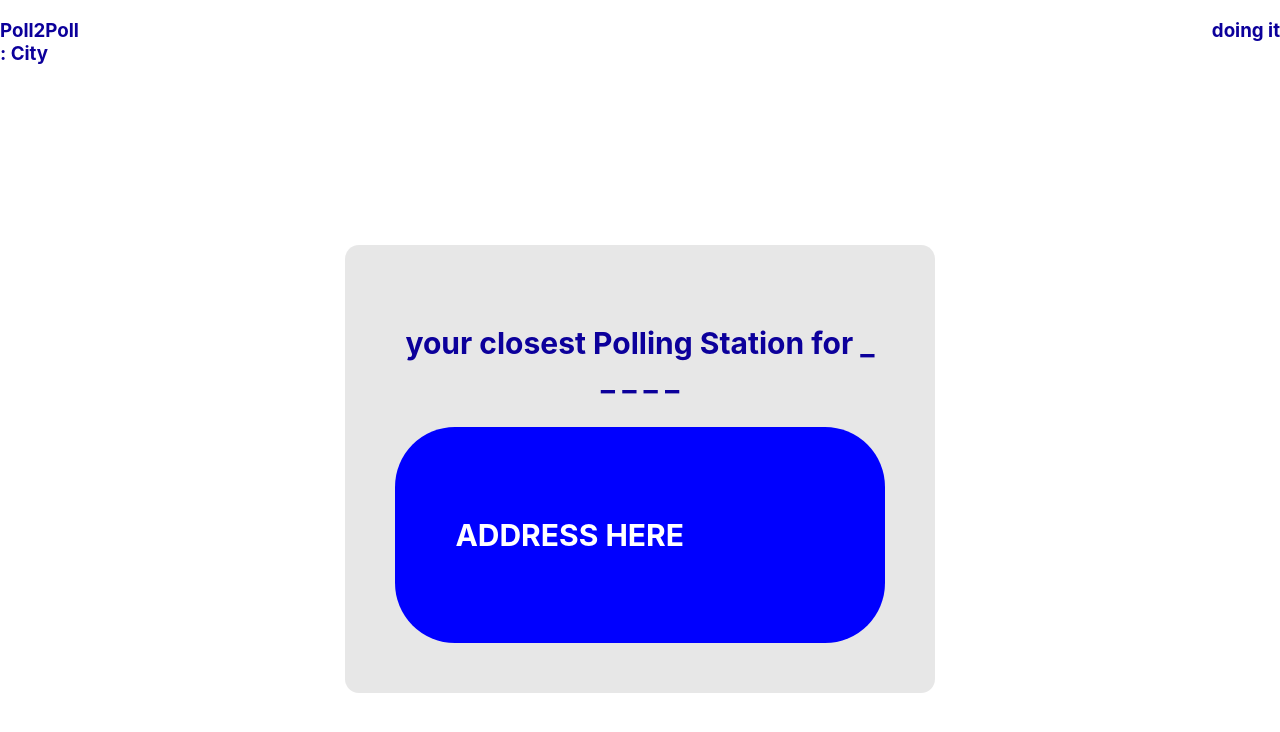
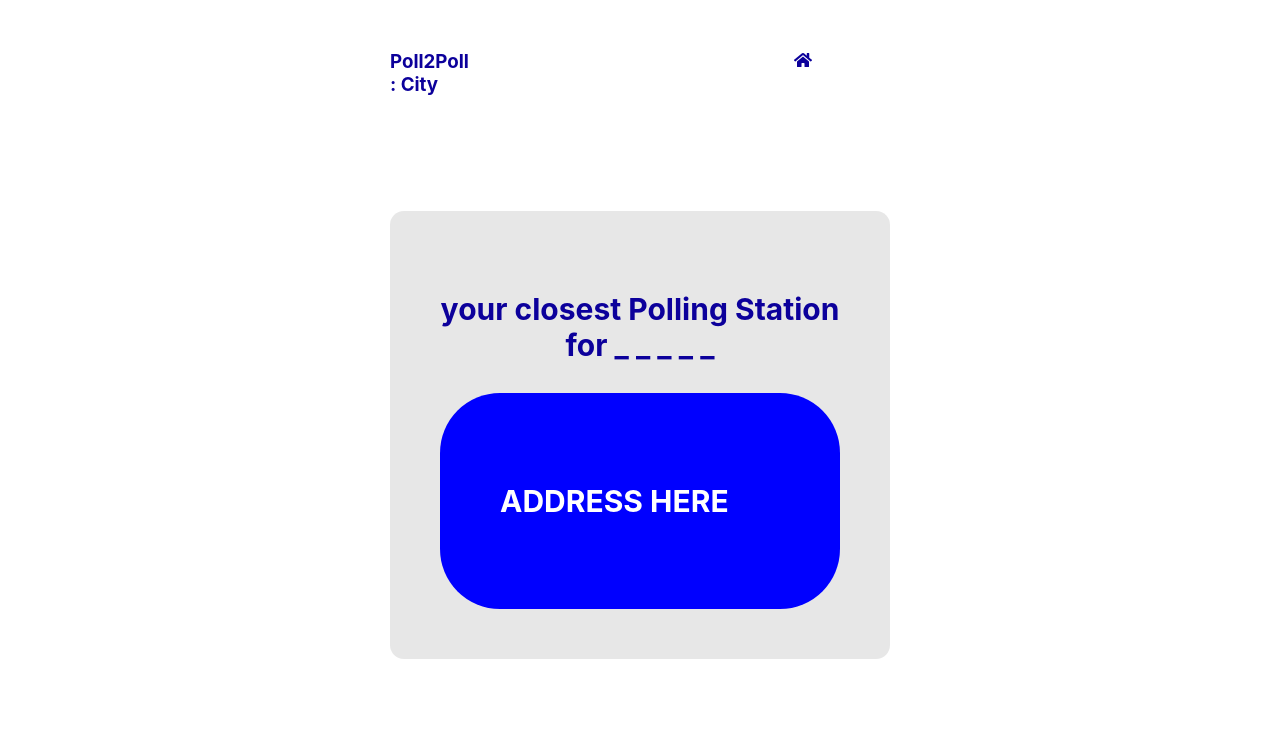
Before and after one commit to dejohn-lab/poll2poll, a Next.js app: page /listings in a window 1280 px wide. Shown: the top 732 px of the page. Built offline with nearby package versions, Linux system fonts and the light colour scheme.

Commit message:
newupdate3

```diff
--- a/pages/listings.js
+++ b/pages/listings.js
@@ -4,7 +4,7 @@ import Link from 'next/link'
 
 import styles from '../styles/Home.module.css'
 import { FontAwesomeIcon } from '@fortawesome/react-fontawesome'
-import { faSearchPlus } from '@fortawesome/free-solid-svg-icons'
+import { faHome } from '@fortawesome/free-solid-svg-icons'
 export default function Home() {
   return (
     <div className={styles.container}>
@@ -13,7 +13,12 @@ export default function Home() {
       </Head>
       <div className={styles.p2p}>
         <h3 className={styles.p2p1}>Poll2Poll <br/>: City</h3>
-        <h3 className={styles.p2p2} >doing it</h3>
+        <div className={[styles.fontW, styles.p2p2].join(" ")}>
+              <Link href="/">
+                <a><FontAwesomeIcon icon={faHome} /></a>
+              </Link>
+
+            </div>
       </div>
       <main className={styles.main}>
         <div className={styles.powderblue}>
--- a/styles/Home.module.css
+++ b/styles/Home.module.css
@@ -1,18 +1,18 @@
 .container {
   min-height: 100vh;
-  padding: 0 ;
+  padding: 50px;
   display: flex;
   background-color:white;
   flex-direction: column;
   justify-content: center;
   align-items: center;
-  width:100%;
+  width:600px;
+  margin: auto;
 }
 .powderblue{
   background: rgba(196, 196, 196, 0.4);
 border-radius: 14px;
 padding: 50px;
-width:90%;
 font-size: 30px;
 font-weight: bold;
 
@@ -37,6 +37,7 @@ font-weight: bold;
 }
 .p2p1{
   display:inline-block;
+  margin:0em
 }
 .p2p2{
   float: right;
```
